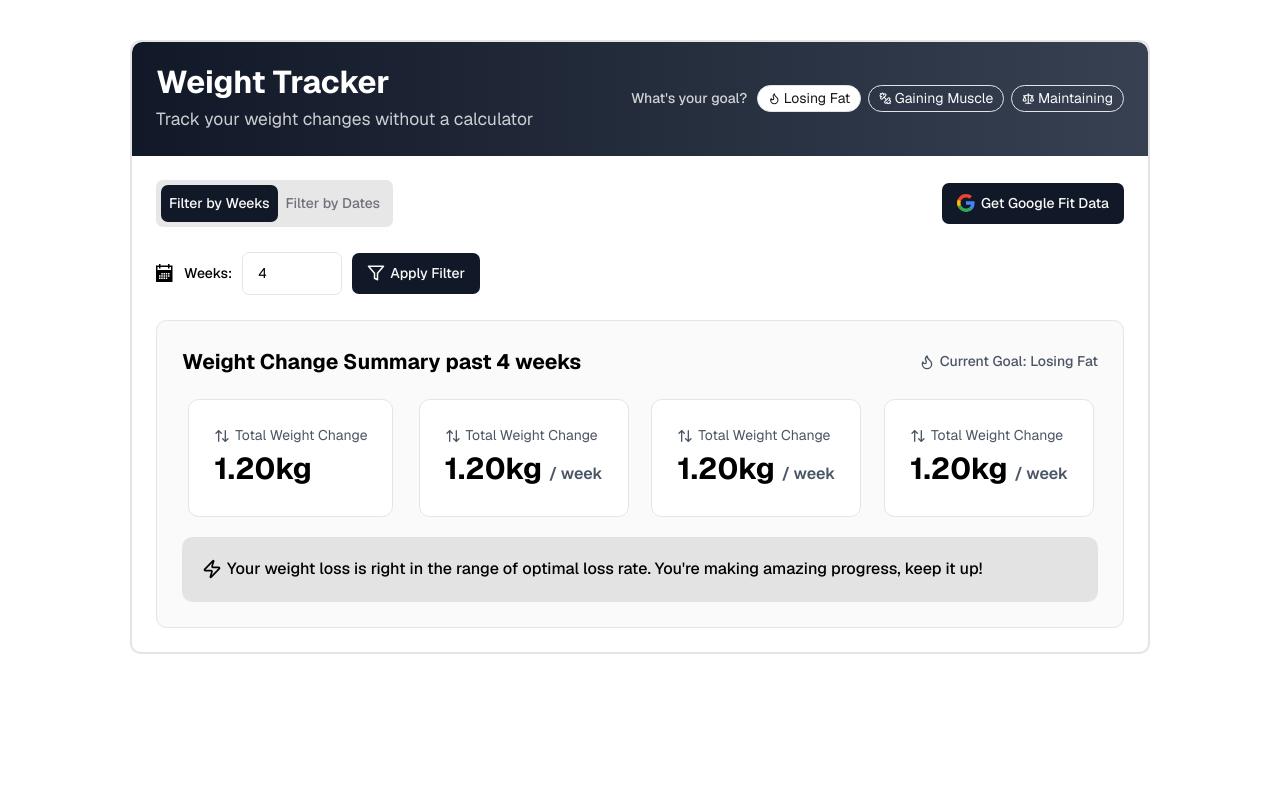
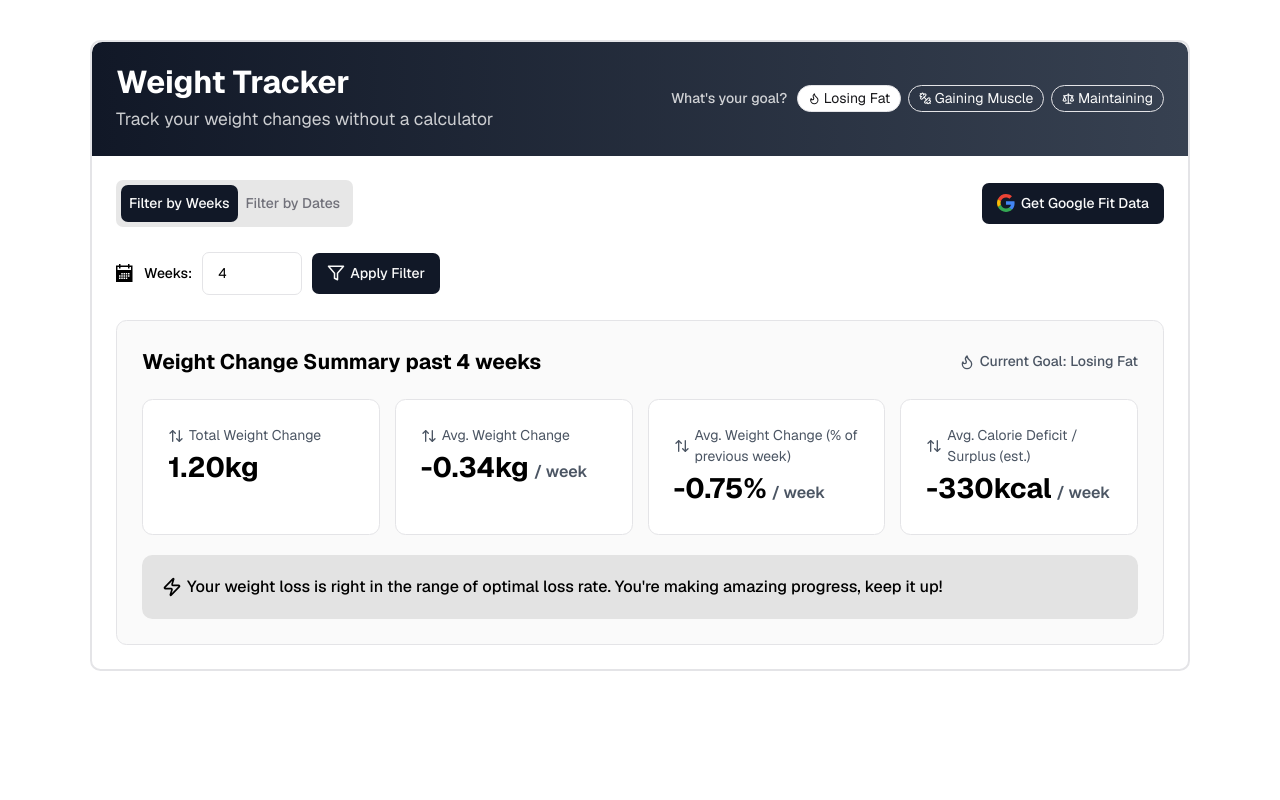
Before and after one commit to justaszie/weight-tracker, a Flask app: page /tracker in a window 1280 px wide. Run offline with Flask 3, Linux system fonts and the light colour scheme.

Commit message:
Finished the summary component design, except responsiveness  - Added actual static content to the 4 cards  - Fixed the weird wrapping of card subtitle

```diff
--- a/app/static/stylesheets/style.css
+++ b/app/static/stylesheets/style.css
@@ -27,7 +27,7 @@
     --fs-header-subtitle: 1.25rem; /* 18px */
     --fs-control-label: 1.15rem; /* 16px */
     --fs-insights-header: 1.5rem; /* 20px */
-    --fs-insights-value: 2.15rem; /* 30px */
+    --fs-insights-value: 2rem; /* 30px */
     --fs-insights-evaluation: 1.15rem; /* 16px */;
     --fs-insights-subtitle: 1.15rem; /* 14px */;
 
@@ -46,7 +46,7 @@ html {
 }
 
 body {
-    max-width: 1020px;
+    max-width: 1100px;
     margin: 0 auto;
     padding: 40px 0;
     background-color: var(--clr-bg);
@@ -247,15 +247,15 @@ body {
 .summary-card__icon {
     width: 16px;
     height: 16px;
+    flex-shrink: 0;
 }
 
 .summary__cards-container {
     display: grid;
-    grid-template-columns: repeat(4, minmax(215px, 1fr));
+    grid-template-columns: repeat(4, 1fr);
     grid-template-rows: auto;
     gap: 15px;
     margin-bottom: 20px;
-    justify-items: center;
 }
 
 .summary-card {
@@ -272,6 +272,14 @@ body {
     gap: 5px;
     color: var(--clr-text-summary);
     /* margin-bottom: 5px; */
+}
+
+.summary-card__value-group {
+    display: flex;
+    flex-wrap: nowrap;
+    white-space: nowrap;
+    align-items: baseline;
+    gap: 5px;
 }
 
 .summary-card__value {
@@ -302,8 +310,6 @@ body {
     height: 20px;
 }
 
-
-
 @media screen and (max-width: 770px){
     .goal-selection {
         flex-direction: column;
--- a/app/templates/tracker.html
+++ b/app/templates/tracker.html
@@ -160,41 +160,45 @@
                 <ul class="summary__cards-container">
                     <li class="summary-card">
                         <p class="summary-card__header">
-                            <svg class="summary-card__icon" xmlns="http://www.w3.org/2000/svg" width="24" height="24" viewBox="0 0 24 24" fill="none" stroke="currentColor" stroke-width="2" stroke-linecap="round" stroke-linejoin="round" class="lucide lucide-arrow-up-down w-4 h-4"><path d="m21 16-4 4-4-4"></path><path d="M17 20V4"></path><path d="m3 8 4-4 4 4"></path><path d="M7 4v16"></path></svg>
+                            <svg class="summary-card__icon" xmlns="http://www.w3.org/2000/svg" viewBox="0 0 24 24" fill="none" stroke="currentColor" stroke-width="2" stroke-linecap="round" stroke-linejoin="round" class="lucide lucide-arrow-up-down w-4 h-4"><path d="m21 16-4 4-4-4"></path><path d="M17 20V4"></path><path d="m3 8 4-4 4 4"></path><path d="M7 4v16"></path></svg>
                             <span>Total Weight Change</span>
                         </p>
-                        <h3 class="summary-card__value">1.20kg</h3>
+                        <div class="summary-card__value-group">
+                            <h3 class="summary-card__value">1.20kg</h3>
+                        </div>
+
                     </li>
                     <li class="summary-card">
                         <p class="summary-card__header">
-                            <svg class="summary-card__icon" xmlns="http://www.w3.org/2000/svg" width="24" height="24" viewBox="0 0 24 24" fill="none" stroke="currentColor" stroke-width="2" stroke-linecap="round" stroke-linejoin="round" class="lucide lucide-arrow-up-down w-4 h-4"><path d="m21 16-4 4-4-4"></path><path d="M17 20V4"></path><path d="m3 8 4-4 4 4"></path><path d="M7 4v16"></path></svg>
-                            <span>Total Weight Change</span>
+                            <svg class="summary-card__icon" xmlns="http://www.w3.org/2000/svg" viewBox="0 0 24 24" fill="none" stroke="currentColor" stroke-width="2" stroke-linecap="round" stroke-linejoin="round" class="lucide lucide-arrow-up-down w-4 h-4"><path d="m21 16-4 4-4-4"></path><path d="M17 20V4"></path><path d="m3 8 4-4 4 4"></path><path d="M7 4v16"></path></svg>
+                            <span>Avg. Weight Change</span>
                         </p>
-                        <h3 class="summary-card__value">
-                            1.20kg
+                        <div class="summary-card__value-group">
+                            <h3 class="summary-card__value">-0.34kg</h3>
                             <span class="summary-card__subtitle">/ week</span>
-                        </h3>
+                        </div>
                     </li>
                     <li class="summary-card">
                         <p class="summary-card__header">
-                            <svg class="summary-card__icon" xmlns="http://www.w3.org/2000/svg" width="24" height="24" viewBox="0 0 24 24" fill="none" stroke="currentColor" stroke-width="2" stroke-linecap="round" stroke-linejoin="round" class="lucide lucide-arrow-up-down w-4 h-4"><path d="m21 16-4 4-4-4"></path><path d="M17 20V4"></path><path d="m3 8 4-4 4 4"></path><path d="M7 4v16"></path></svg>
-                            <span>Total Weight Change</span>
+                            <svg class="summary-card__icon" xmlns="http://www.w3.org/2000/svg" viewBox="0 0 24 24" fill="none" stroke="currentColor" stroke-width="2" stroke-linecap="round" stroke-linejoin="round" class="lucide lucide-arrow-up-down w-4 h-4"><path d="m21 16-4 4-4-4"></path><path d="M17 20V4"></path><path d="m3 8 4-4 4 4"></path><path d="M7 4v16"></path></svg>
+                            <span>Avg. Weight Change (% of previous week)</span>
+
                         </p>
-                        <h3 class="summary-card__value">
-                            1.20kg
+                        <div class="summary-card__value-group">
+                            <h3 class="summary-card__value">-0.75%</h3>
                             <span class="summary-card__subtitle">/ week</span>
-                        </h3>
+                        </div>
+
                     </li>
                     <li class="summary-card">
                         <p class="summary-card__header">
-                            <svg class="summary-card__icon" xmlns="http://www.w3.org/2000/svg" width="24" height="24" viewBox="0 0 24 24" fill="none" stroke="currentColor" stroke-width="2" stroke-linecap="round" stroke-linejoin="round" class="lucide lucide-arrow-up-down w-4 h-4"><path d="m21 16-4 4-4-4"></path><path d="M17 20V4"></path><path d="m3 8 4-4 4 4"></path><path d="M7 4v16"></path></svg>
-                            <span>Total Weight Change</span>
+                            <svg class="summary-card__icon" xmlns="http://www.w3.org/2000/svg" viewBox="0 0 24 24" fill="none" stroke="currentColor" stroke-width="2" stroke-linecap="round" stroke-linejoin="round" class="lucide lucide-arrow-up-down w-4 h-4"><path d="m21 16-4 4-4-4"></path><path d="M17 20V4"></path><path d="m3 8 4-4 4 4"></path><path d="M7 4v16"></path></svg>
+                            <span>Avg. Calorie Deficit / Surplus (est.) </span>
                         </p>
-                        <h3 class="summary-card__value">
-                            1.20kg
+                        <div class="summary-card__value-group">
+                            <h3 class="summary-card__value">-330kcal</h3>
                             <span class="summary-card__subtitle">/ week</span>
-                        </h3>
-
+                        </div>
                     </li>
                 </ul>
                 <!-- Evaluation box -->
@@ -205,8 +209,15 @@
                     <span>Your weight loss is right in the range of optimal loss rate. You're making amazing progress, keep it up!</span>
                 </p>
             </section>
+
+
+            <!-- End of main contend that has padding  -->
             </div>
 
+
+            <!--
+            Week Starting	Weight (kg)	Change (kg)	Change (%)	Est. Calorie Deficit
+                Feb 2, 2025	84.7	-0.5	-0.59%	3850 -->
 
 
 
```
